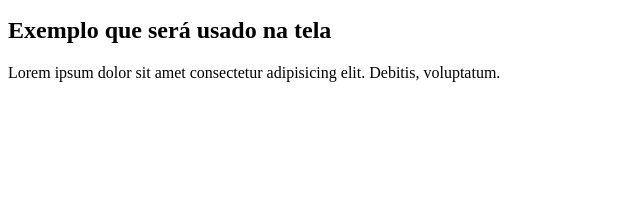
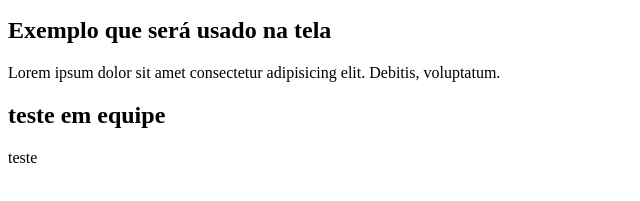
Before and after one commit to jussimar/repositorioExemploVideo, a plain HTML site: page index.html in a window 1280 px wide. Shown: the part 101-302 px from the top of the page, without its empty margins (0-640 px from the left). Drawn offline with Linux system fonts and the light colour scheme.

Commit message:
alteração da pagina principal

```diff
--- a/index.html
+++ b/index.html
@@ -13,5 +13,9 @@
     <h2>Exemplo que será usado na tela</h2>
 
     <p>Lorem ipsum dolor sit amet consectetur adipisicing elit. Debitis, voluptatum.</p>
+
+    <h2>teste em equipe</h2>
+
+    <p>teste</p>
 </body>
 </html>
```
